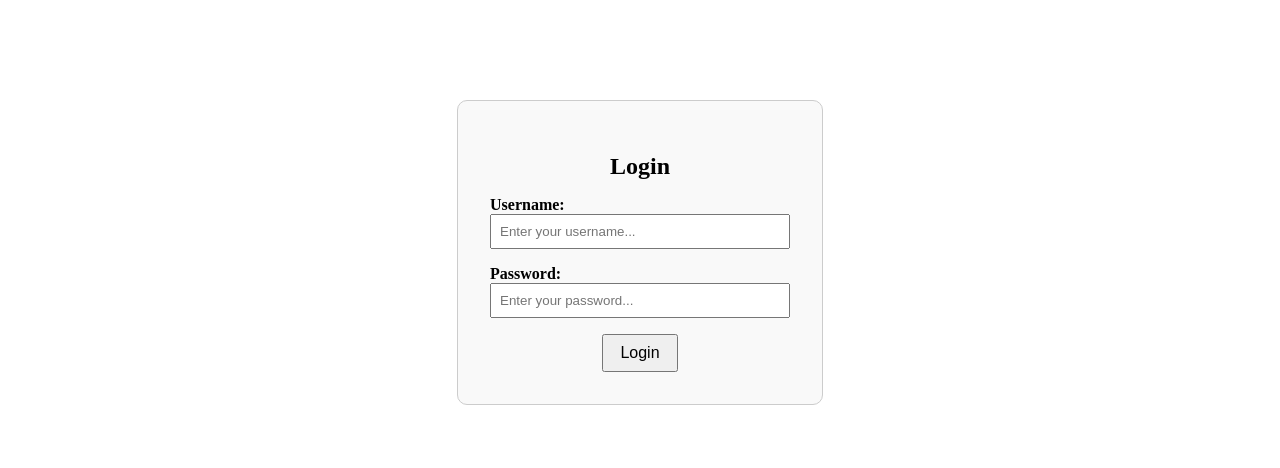
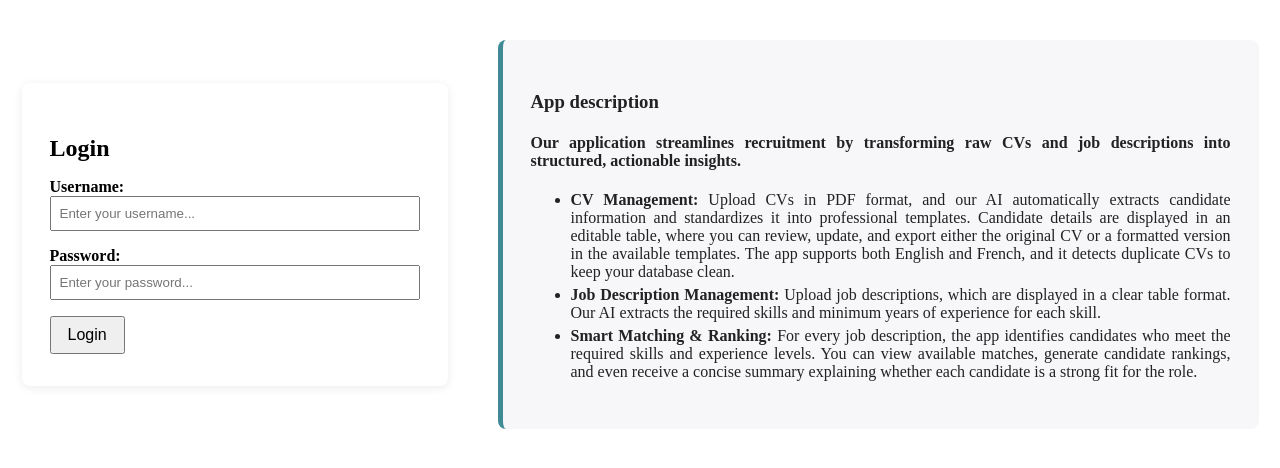
Before and after one commit to BogdanCBC/CvLab-FE, a React (Create React App) app: page /login in a window 1280 px wide. Shown: the top 468 px of the page. Built offline with nearby package versions, Linux system fonts and the light colour scheme.

Commit message:
descriptions for the app added

```diff
--- a/src/components/CandidatesList/AdvancedFilters/AdvancedFilters.jsx
+++ b/src/components/CandidatesList/AdvancedFilters/AdvancedFilters.jsx
@@ -258,8 +258,13 @@ export default function AdvancedFilters(props){
                         </Box>
                     </Box>
                 </form>
-                <Typography display="flex" justifyContent="center" variant="h6">
-                    BLABLABLA EXPLICATIE FA FRUMOS
+
+                <Typography display="flex" justifyContent="center" variant="h7" sx={{ mt: 6, textAlign: "justify" }}>
+                    Use the advanced filters to refine your candidate search by position, years of experience, skills with minimum years, languages, and certifications. You can add multiple entries and remove them as needed before submitting.
+                </Typography>
+
+                <Typography display="flex" justifyContent="center" variant="h7" sx={{ mt: 1, textAlign: "justify" }}>
+                   <b> Use the "+" button to add the desired skill, language or certification.</b>
                 </Typography>
             </Box>
         </Modal>
--- a/src/components/JobDescription/JDTopBar/JDTopBar.jsx
+++ b/src/components/JobDescription/JDTopBar/JDTopBar.jsx
@@ -1,5 +1,6 @@
-import { Box, Button, Stack } from '@mui/material';
+import { Box, Button, Tooltip, IconButton, Typography } from '@mui/material';
 import { useNavigate } from 'react-router-dom';
+import InfoOutlineIcon from '@mui/icons-material/InfoOutline';
 import AddCircleOutlineIcon from '@mui/icons-material/AddCircleOutline';
 import "./JDTopBar.css"
 
@@ -9,6 +10,23 @@ export default function JDTopBar({setUploadNew}){
     const handleBack = () => {
         navigate('/');
     }
+
+    const renderTooltipContent = () => (
+        <>
+        <Typography
+            variant="subtitle2"
+            sx={{ fontWeight: 'bold', mb: 0.2, textAlign: "justify" }}
+        >
+            Job Description Page:
+        </Typography>
+        <ul style={{ margin: 0, paddingLeft: '1.2rem', textAlign: "justify" }}>
+            <li style={{ marginBottom: "0.2rem"}}>View all uploaded jobs in a clear table format</li>
+            <li style={{ marginBottom: "0.2rem"}}>Click the "Upload New" button to add a new job with its title and description</li>
+            <li style={{ marginBottom: "0.2rem"}}>Select an existing job to preview it and use the edit option to modify its details</li>
+            <li style={{ marginBottom: "0.2rem"}}>Use the "Match" button to find candidates who could be a fit for the selected job</li>
+        </ul>
+        </>
+)
 
     return (
         <div className="job-top-bar">
@@ -23,6 +41,12 @@ export default function JDTopBar({setUploadNew}){
                     >
                         Back to candidates
                     </Button>
+                    <Box display="flex" alignItems="center" gap={1}>
+                        <Tooltip title={renderTooltipContent()} sx={{mr: 2}}>
+                            <IconButton>
+                                <InfoOutlineIcon/>
+                            </IconButton>
+                        </Tooltip>
 
                         <Button
                             variant="contained"
@@ -32,6 +56,7 @@ export default function JDTopBar({setUploadNew}){
                             Upload New
                         </Button>
                     </Box>
+            </Box>
         </div>
     )
 }
--- a/src/components/Login/Login.css
+++ b/src/components/Login/Login.css
@@ -1,11 +1,38 @@
+.login-container {
+  display: flex;
+  justify-content: center;
+  align-items: center;
+  min-width: 70vh;
+  margin-top: 40px;
+  gap: 50px;
+}
+
+
 .login {
-  max-width: 300px;
-  margin: 100px auto;
-  padding: 2rem;
-  border: 1px solid #ccc;
-  border-radius: 10px;
-  text-align: center;
-  background-color: #f9f9f9;
+  background: #fff;
+  padding: 32px 28px;
+  box-shadow: 0 2px 10px rgba(0,0,0,0.08);
+  border-radius: 8px;
+  min-width: 320px;
+  flex: 0 1 30%;
+  max-width: 370px;
+}
+
+
+.instructions-container {
+  background: #f7f7fa;
+  border-left: 5px solid #408a95;
+  text-align: justify;
+  padding: 32px 28px;
+  border-radius: 8px;
+  min-width: 260px;
+  max-width: 700px;
+  flex: 0 1 70%;
+  color: #222;
+}
+
+.instructions-container li {
+  margin-bottom: 5px;
 }
 
 .login h2 {
--- a/src/components/Login/Login.jsx
+++ b/src/components/Login/Login.jsx
@@ -52,6 +52,7 @@ function Login({ onLogin }) {
   };
 
   return (
+    <div className="login-container">
       <div className="login">
         <h2>Login</h2>
         {expiredMessage && <p style={{ color: 'red' }}>{expiredMessage}</p>}
@@ -82,6 +83,17 @@ function Login({ onLogin }) {
           <button type="submit">Login</button>
         </form>
       </div>
+
+      <div className='instructions-container'>
+        <h3>App description</h3>
+        <h4>Our application streamlines recruitment by transforming raw CVs and job descriptions into structured, actionable insights.</h4>
+        <ul>
+          <li><b>CV Management:</b> Upload CVs in PDF format, and our AI automatically extracts candidate information and standardizes it into professional templates. Candidate details are displayed in an editable table, where you can review, update, and export either the original CV or a formatted version in the available templates. The app supports both English and French, and it detects duplicate CVs to keep your database clean.</li>
+          <li><b>Job Description Management:</b> Upload job descriptions, which are displayed in a clear table format. Our AI extracts the required skills and minimum years of experience for each skill.</li>
+          <li><b>Smart Matching & Ranking:</b> For every job description, the app identifies candidates who meet the required skills and experience levels. You can view available matches, generate candidate rankings, and even receive a concise summary explaining whether each candidate is a strong fit for the role.</li>
+        </ul>
+      </div>
+    </div>
   );
 }
 
--- a/src/components/MatchPage/RawMatch/RawMatch.jsx
+++ b/src/components/MatchPage/RawMatch/RawMatch.jsx
@@ -1,7 +1,7 @@
 import React, {useState} from "react"
 import { useNavigate } from 'react-router-dom';
-import { Box, Chip, Paper, Stack, Typography, Checkbox, Button, FormControl, InputLabel, Select, MenuItem } from "@mui/material";
-
+import { Box, Chip, Paper, Stack, Typography, Checkbox, Button, FormControl, InputLabel, Select, MenuItem, Tooltip, IconButton } from "@mui/material";
+import InfoOutlineIcon from '@mui/icons-material/InfoOutline';
 import "./RawMatch.css"
 import api from "../../../api";
 import { downloadFileFromBlob, getFileNameFromDisposition } from "../../../helperFunctions";
@@ -72,6 +72,31 @@ export default function RawMatch({ jobId, jobTitle, setSelectedCandidate, matchC
         navigate("/");
     };
 
+    const renderTooltipContent = () => (
+        <>
+        <Typography
+            variant="subtitle2"
+            sx={{ fontWeight: 'bold', mb: 0.2, textAlign: "justify" }}
+        >
+            Match Page:
+        </Typography>
+        <ul style={{ margin: 0, paddingLeft: '1.2rem', textAlign: "justify" }}>
+            <li style={{ marginBottom: "0.2rem"}}>
+            On the left side, view a list of candidates who have at least one required skill with the required years of experience. Click a candidate to be redirected to their details.
+            </li >
+            <li style={{ marginBottom: "0.2rem"}}>
+            Select desired candidates using the checkboxes, then use the "AI Match" button to generate a rating and a short description of how well each candidate fits the job requirements.
+            </li>
+            <li style={{ marginBottom: "0.2rem"}}>
+            Download a DOCX report containing the same matching information.
+            </li>
+            <li style={{ marginBottom: "0.2rem"}}>
+            The description can be generated in <strong>English</strong> or <strong>French</strong>.
+            </li>
+        </ul>
+        </>
+    )
+
     return (
         <Box
             className="raw-match-box"
@@ -134,6 +159,12 @@ export default function RawMatch({ jobId, jobTitle, setSelectedCandidate, matchC
                         <MenuItem value="French" sx={{width: 120}}>French</MenuItem>
                     </Select>
                 </FormControl>
+
+                <Tooltip title={renderTooltipContent()} sx={{mr: 2}}>
+                    <IconButton>
+                        <InfoOutlineIcon/>
+                    </IconButton>
+                </Tooltip>
             </Box>
             <Stack spacing={3}>
                 {matchCandidates.map((c) => (
--- a/src/components/TopBar/TopBar.jsx
+++ b/src/components/TopBar/TopBar.jsx
@@ -1,8 +1,9 @@
 import React, { useState } from 'react';
 import './TopBar.css';
-import { Button, Box } from '@mui/material';
+import { Button, Box, Tooltip, IconButton, Typography } from '@mui/material';
 import Alert from "@mui/material/Alert";
 import CheckIcon from '@mui/icons-material/Check';
+import InfoOutlineIcon from '@mui/icons-material/InfoOutline';
 import { useNavigate } from 'react-router-dom';
 import UploadCandidateModal from './UploadCandidateModal/UploadCandidateModal';
 
@@ -22,6 +23,30 @@ function TopBar(props) {
     const handleNavigateJob = () => {
         navigateLogin('/job-description')
     }
+
+
+    const renderTooltipContent = () => (
+        <>
+            <Typography variant="subtitle2" sx={{ fontWeight: 'bold', mb: 0.2, textAlign: "justify" }}>
+                Top Bar:
+            </Typography>
+            <ul style={{ margin: 0, paddingLeft: '1.2rem', textAlign: "justify" }}>
+                <li>Access the "Upload Candidate": in order to upload new CVs</li>
+                <li>Navigate to Job Description Page</li>
+                <li>Log out</li>
+            </ul>
+
+            <Typography variant="subtitle2" sx={{ fontWeight: 'bold', mb: 0.2, mt: 1, textAlign: "justify" }}>
+                Left Side:
+            </Typography>
+            <ul style={{ margin: 0, paddingLeft: '1.2rem', textAlign: "justify" }}>
+                <li>The table will display uploaded candidates</li>
+                <li>Search for the desired candidate using the searchbar or filter them using "Advanced Filters"</li>
+                <li>Fetch back all the candidates by clicking the "Refresh button"</li>
+                <li>Select a candidate from the table and it will be displayed on the right side</li>
+            </ul>
+        </>
+    )
 
     return (
         <div className="top-bar">
@@ -53,6 +78,11 @@ function TopBar(props) {
                 <img src={ require('../../images/logov2.png') } />
 
                 <div className="button-wrapper">
+                    <Tooltip title={renderTooltipContent()} sx={{mr: 2}}>
+                        <IconButton>
+                            <InfoOutlineIcon/>
+                        </IconButton>
+                    </Tooltip>
                     <Button
                         onClick={() => setOpen(true)}
                         variant="contained"
```
Also changed, not shown: src/components/CandidateDetails/Candidate/Candidate.jsx (+43 -8 lines). Lines whose indentation alone changed are shown as unchanged.
